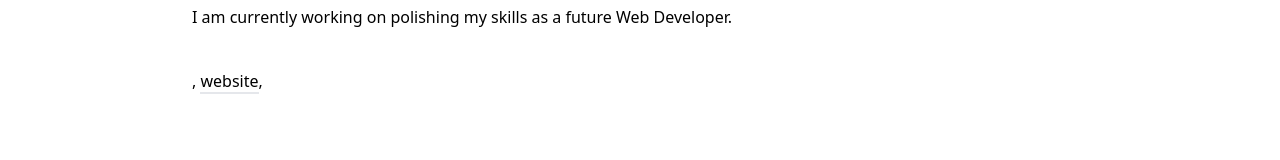
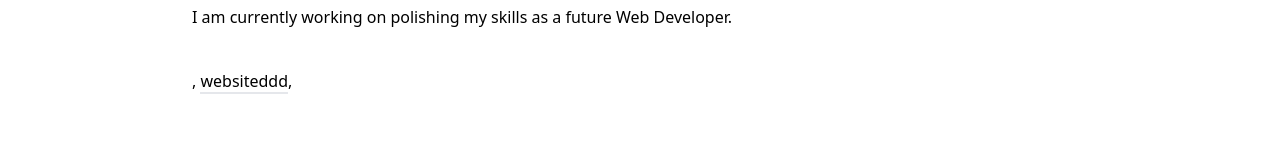
Before and after one commit to taryb/selfportfolio, a Vue app: page / in a window 1280 px wide. Shown: the part 341-501 px from the top of the page. Built offline with nearby package versions, Linux system fonts and the light colour scheme.

Commit message:
changed repo

```diff
--- a/src/components/Home.vue
+++ b/src/components/Home.vue
@@ -19,7 +19,7 @@
       >
 
         <LinkBtn link="https://google.com/"></LinkBtn>,
-        <LinkBtn link="https://tarybport.vercel.app/">website</LinkBtn
+        <LinkBtn link="https://tarybport.vercel.app/">websiteddd</LinkBtn
         >,
       </p>
     </div>
```
